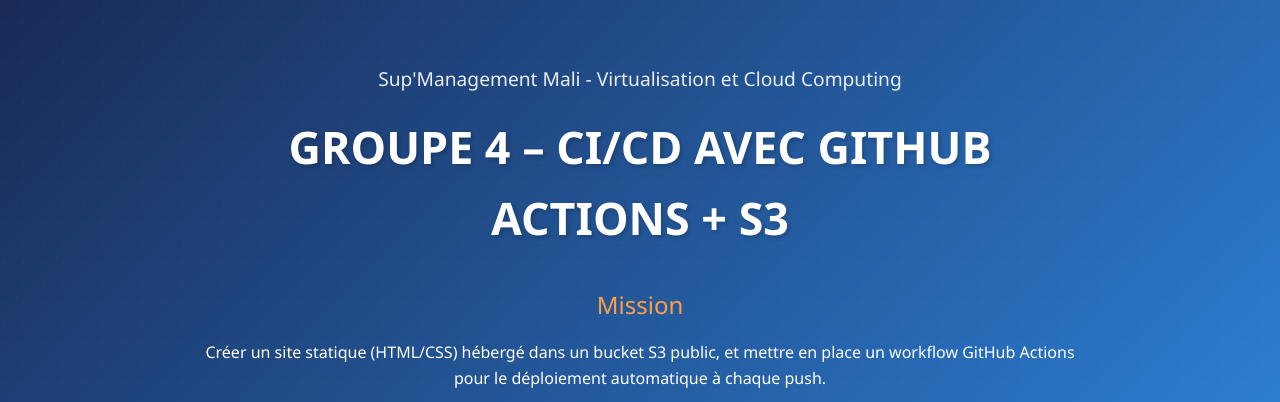
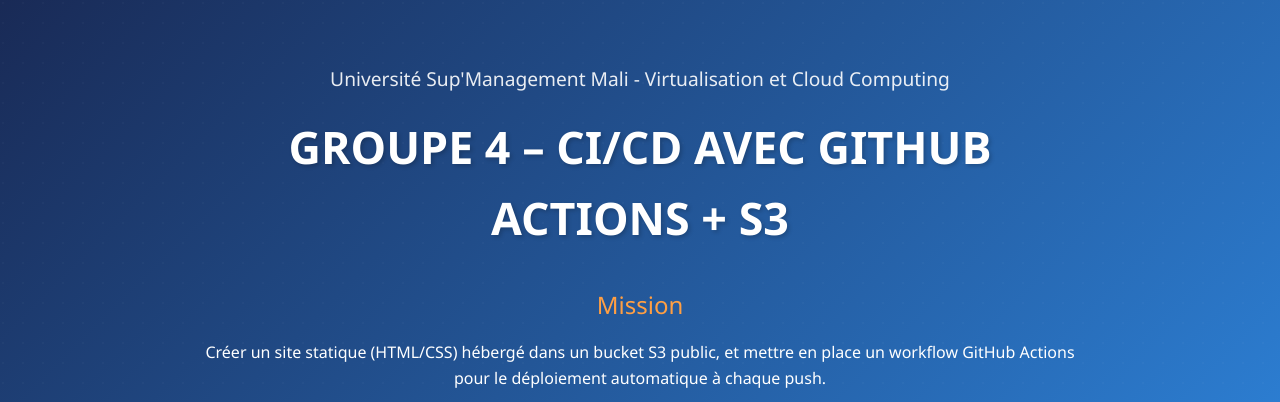
Before and after one commit to Nidawa1789/site-group4-cicd, a plain HTML site: page index.html in a window 1280 px wide. Shown: the top 402 px of the page. Drawn offline with Linux system fonts and the light colour scheme.

Commit message:
ajout de université

```diff
--- a/index.html
+++ b/index.html
@@ -237,7 +237,7 @@
 
   <section class="hero">
     <div class="hero-content">
-      <p class="school-info">Sup'Management Mali - Virtualisation et Cloud Computing</p>
+      <p class="school-info">Université Sup'Management Mali - Virtualisation et Cloud Computing</p>
       <h1>GROUPE 4 – CI/CD AVEC GITHUB ACTIONS + S3</h1>
       <p class="mission-title">Mission</p>
       <p>Créer un site statique (HTML/CSS) hébergé dans un bucket S3 public, et mettre en place un workflow GitHub Actions pour le déploiement automatique à chaque push.</p>
```
